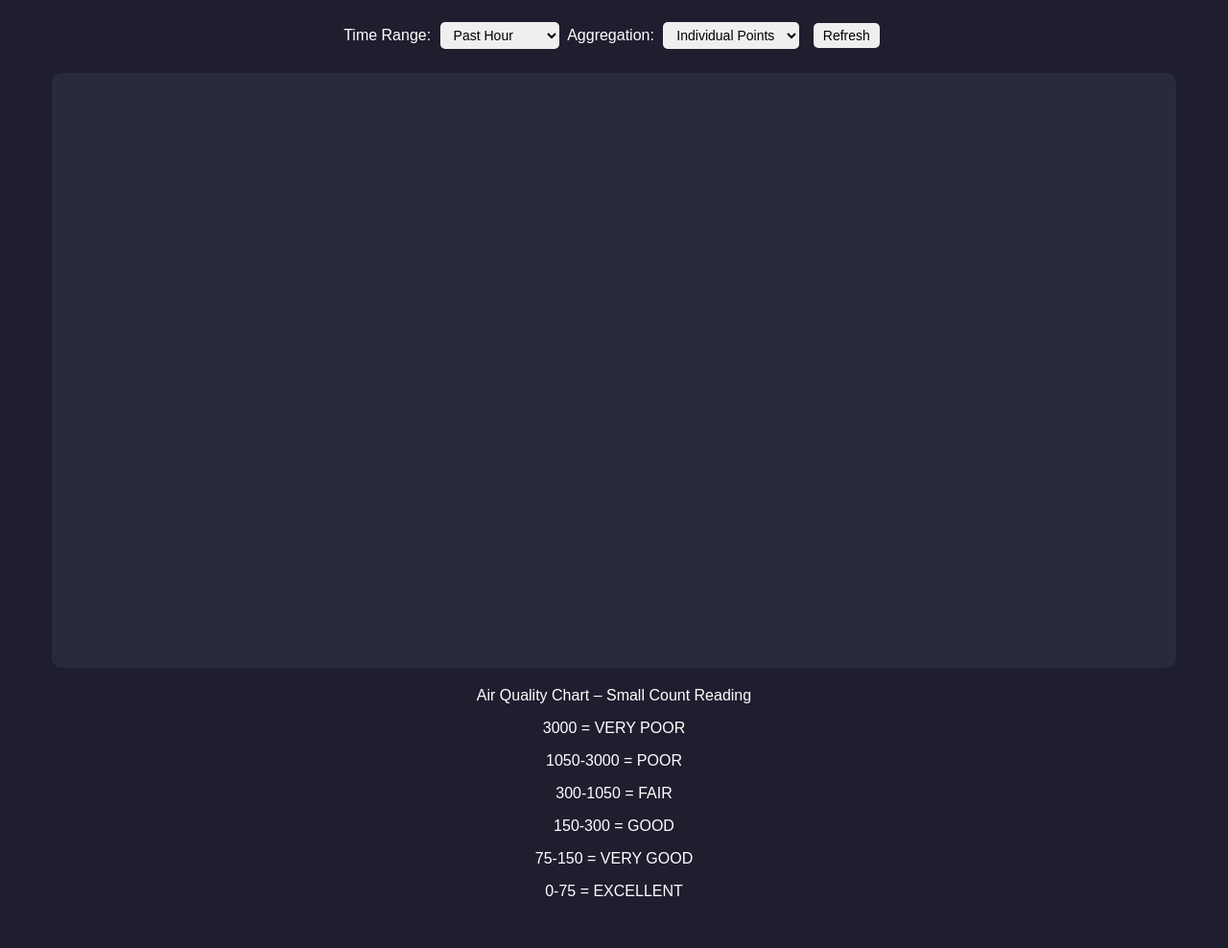
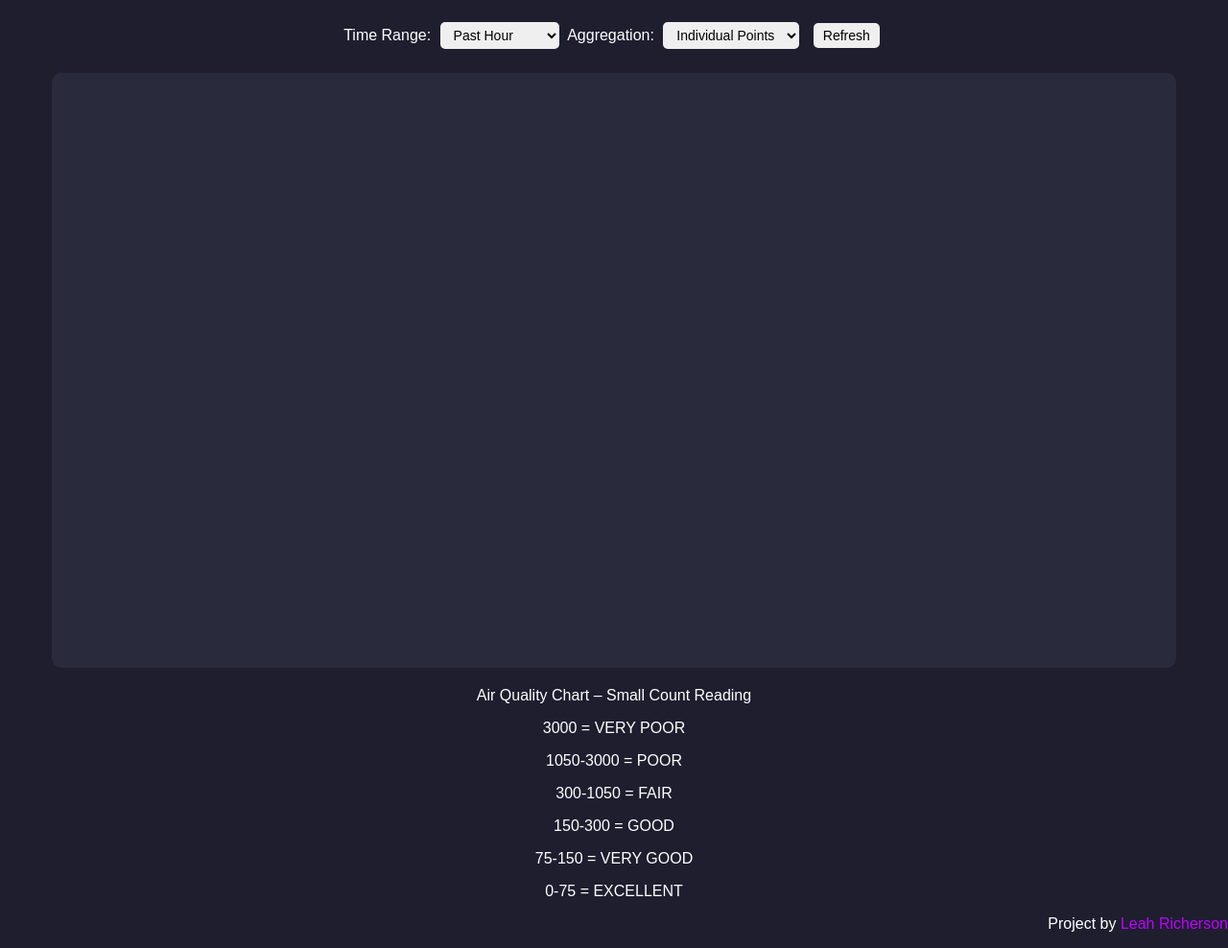
Before and after one commit to Coolperson33/AirqualityIRL, a website: page site.html in a window 1280 px wide. Shown: the part 60-1048 px from the top of the page at 96% size. Before the commit the page ends 1014 px from the top, so only its background shows below. Drawn offline with nearby package versions, Linux system fonts and the light colour scheme; no server answers.

Commit message:
added my name

```diff
--- a/site.html
+++ b/site.html
@@ -41,6 +41,13 @@
       border-radius: 10px;
       padding: 10px;
     }
+    #credit {
+      text-align: right;
+    }
+    #name {
+      color: #BF00FF;
+      text-shadow: 0 0 5px #BF00FF, 0 0 10px #BF00FF, 0 0 15 #E28AFF;
+    }
   </style>
 </head>
 <body>
@@ -82,5 +89,8 @@
 <p>150-300 = GOOD</p>
 <p>75-150 = VERY GOOD</p>
 <p>0-75 = EXCELLENT</p>
+<div id="credit">
+  <p>Project by <span id="name">Leah Richerson</span></p>
+</div>
 </body>
 </html>
```
